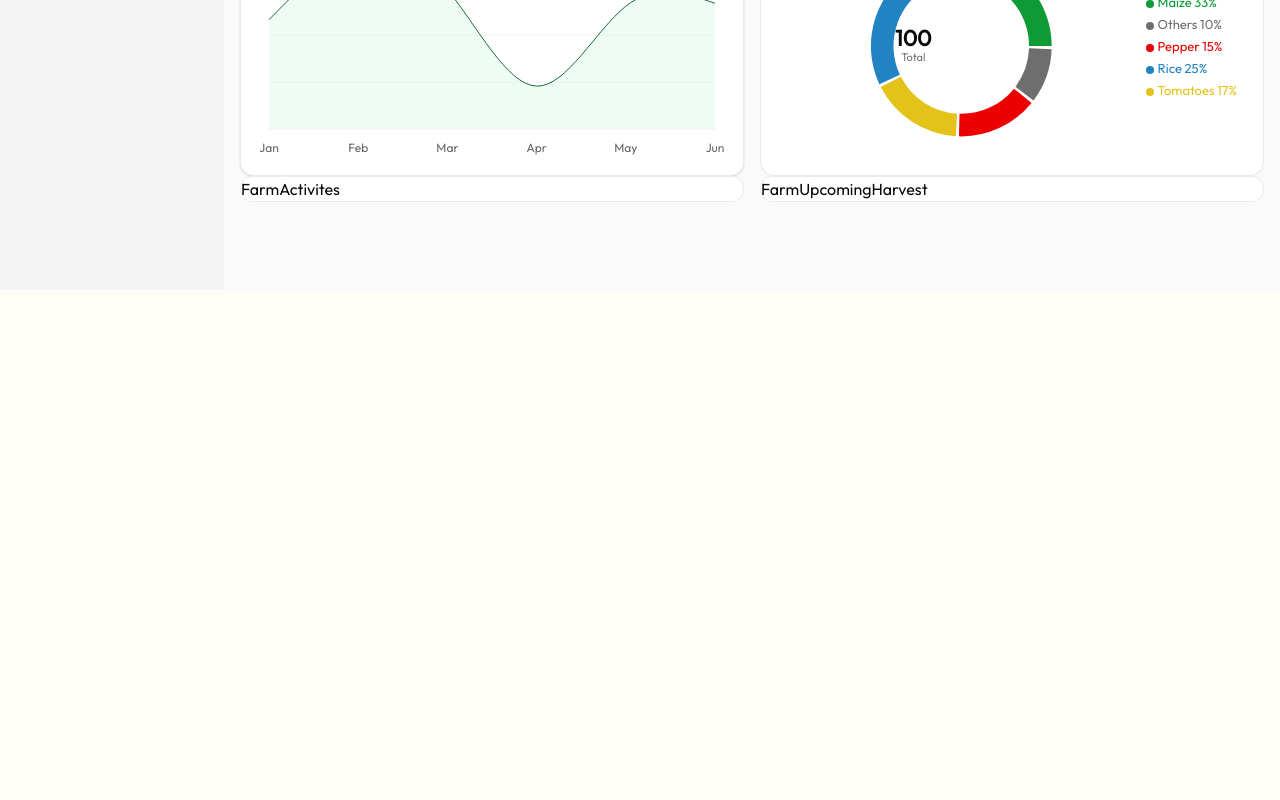
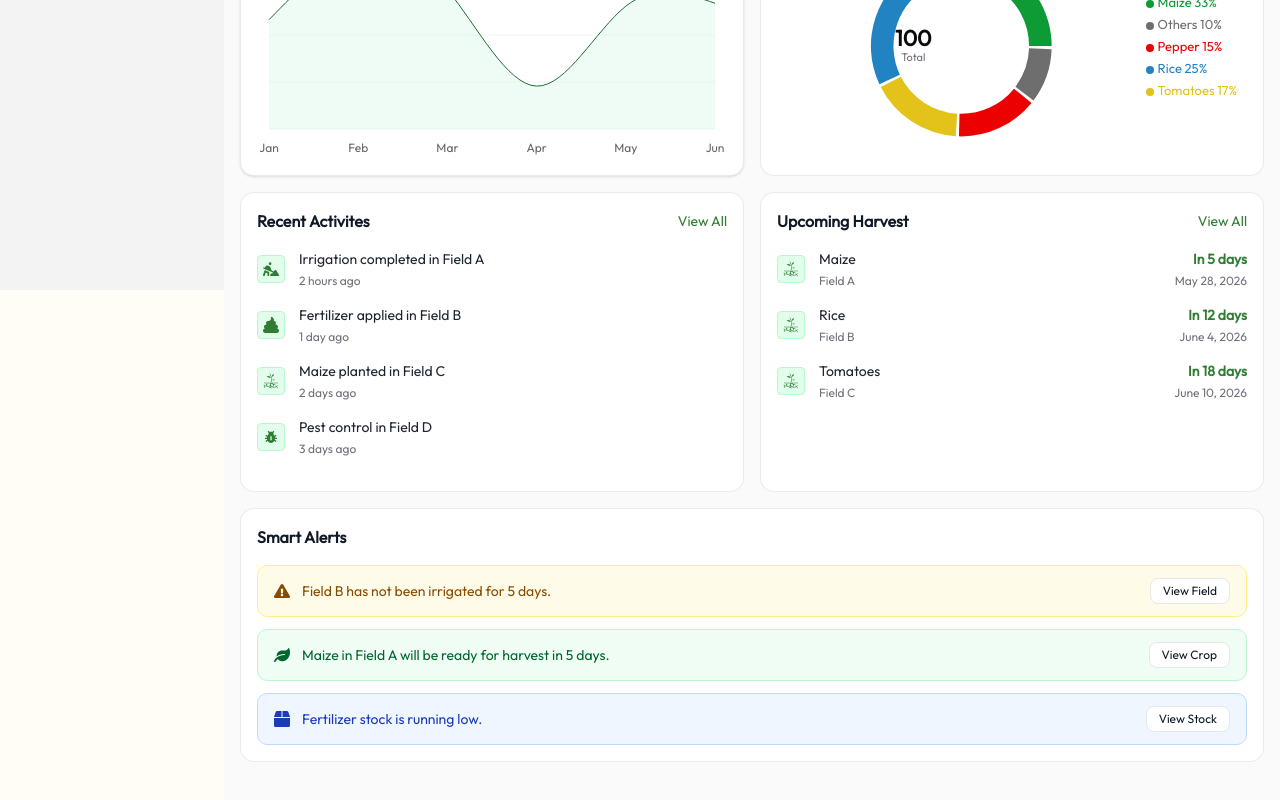
Before and after one commit to Happiesamuel/smart-farm-management, a Next.js app: page /farms/1 in a window 1280 px wide. Shown: the part 510-1310 px from the top of the page. Before the commit the page ends 800 px from the top, so only its background shows below. Built offline with nearby package versions, Linux system fonts and the light colour scheme.

Commit message:
finished farm overview

```diff
--- a/app/(user)/farms/[farmId]/page.tsx
+++ b/app/(user)/farms/[farmId]/page.tsx
@@ -4,22 +4,20 @@ import FarmTab from "@/components/farm/FarmTab";
 import FarmFields from "@/components/farm/fields/FarmFields";
 import FarmOverview from "@/components/farm/overview/FarmOverview";
 import { useSearchParams } from "next/navigation";
-
+import { ReactNode } from "react";
+type Tab = "overview" | "fields";
 export default function Page() {
-  const tabs = [
-    { name: "overview", component: <FarmOverview /> },
-    { name: "fields", component: <FarmFields /> },
-  ];
-
+  const tabs: Record<Tab, ReactNode> = {
+    overview: <FarmOverview />,
+    fields: <FarmFields />,
+  };
   const searchParmas = useSearchParams();
-  const tab = searchParmas.get("tab") || "overview";
-
+  const tab = (searchParmas.get("tab") || "overview") as Tab;
   return (
     <div className="pt-18 px-2 sm:px-4">
       <FarmIdHeader />
       <FarmTab />
-
-      <div>{tabs.find((t) => t.name === tab)?.component}</div>
+      <div>{tabs[tab]}</div>
     </div>
   );
 }
--- a/components/dashboard/DashboardWeather.tsx
+++ b/components/dashboard/DashboardWeather.tsx
@@ -40,13 +40,22 @@ export default function DashboardWeather() {
   }, []);
 
   if (!weather) return <p>Loading...</p>;
+  const today = new Date();
 
+  const day = today.toLocaleDateString("en-US", { weekday: "long" });
+  const date = today.toLocaleDateString("en-GB", {
+    day: "numeric",
+    month: "short",
+    year: "numeric",
+  });
   return (
     <div className="flex-1 space-y-1.5 relative gap-4 flex flex-col min-h-full bg-white p-4 rounded-xl border border-border/80 hover:shadow-sm transition">
       <div className="flex items-center relative justify-between">
         <div className="flex items-center gap-1 bg-primary-green shadow shadow-light-green text-white text-sm w-fit rounded-full px-2.5 py-1">
           <HiOutlineLocationMarker />
-          <p>Chicago</p>
+          <p>
+            {weather.location.name}, {weather.location.country}
+          </p>
         </div>
         <div className="flex transition-all duration-500 items-center bg-primary-green/15 w-fit rounded-md">
           {temps.map((temp) => (
@@ -62,8 +71,8 @@ export default function DashboardWeather() {
       </div>
       <div className="flex items-center relative justify-between">
         <div className="space relative">
-          <h6 className="text-dark font-semibold text-lg">Monday</h6>
-          <p className="text-sm font-normal text-dark">27 Aug, 2024</p>
+          <h6 className="text-dark font-semibold text-lg">{day}</h6>
+          <p className="text-sm font-normal text-dark">{date}</p>
         </div>
         <Image
           alt="icon"
--- a/components/farm/FarmAverage.tsx
+++ b/components/farm/FarmAverage.tsx
@@ -51,9 +51,7 @@ export default function FarmAverage() {
 
             <div className="text-center space-y-2 sm:text-left">
               <p className="text-sm text-gray-500">{item.name}</p>
-              <h3 className="text-xl font-semibold text-gray-900">
-                {item.num}
-              </h3>
+              <h3 className="text-xl font-semibold text-dark">{item.num}</h3>
             </div>
           </div>
         ))}
--- a/components/farm/FarmIdHeader.tsx
+++ b/components/farm/FarmIdHeader.tsx
@@ -22,7 +22,7 @@ export default function FarmIdHeader() {
           Green Valley Farm
         </Link>
       </div>
-      <div className="flex gap-2 sm:flex-row flex-col sm:items-center justify-between">
+      <div className="flex gap-4 sm:flex-row flex-col sm:items-center justify-between">
         <div className="space-y-3.5">
           <h5 className="text-xl text-dark font-semibold">Green Valley Farm</h5>
           <div className="flex items-center gap-2">
@@ -41,10 +41,10 @@ export default function FarmIdHeader() {
           </div>
         </div>
         <div className="flex items-center gap-3">
-          <Button className="bg-transparent  border border-border cursor-pointer text-darm">
+          <Button className="bg-transparent w-[48%] sm:w-fit border border-border cursor-pointer text-darm">
             <p>Edit Farm</p>
           </Button>
-          <Button className="bg-primary-green cursor-pointer text-white">
+          <Button className="bg-primary-green w-[48%] sm:w-fit cursor-pointer text-white">
             <GoPlus />
             <p>Add Farm</p>
           </Button>
--- a/components/farm/FarmTab.tsx
+++ b/components/farm/FarmTab.tsx
@@ -37,6 +37,8 @@ export default function FarmTab() {
     setActive(slug);
   }
   return (
+    <div className="overflow-auto no-scroll w-full">
+      <div className=" min-w-[400px]  overflow-scroll no-scroll  ">
         <Tabs defaultValue={active} className="py-4">
           <TabsList
             variant="line"
@@ -56,5 +58,7 @@ export default function FarmTab() {
             </div>
           </TabsList>
         </Tabs>
+      </div>
+    </div>
   );
 }
--- a/components/farm/overview/FarmActivites.tsx
+++ b/components/farm/overview/FarmActivites.tsx
@@ -6,32 +6,49 @@ export default function FarmActivites() {
   const activies = [
     {
       task: "Irrigation completed in Field A",
-      title: "2 hours ago",
+      time: "2 hours ago",
       id: 1,
       svg: <FaPersonDigging />,
     },
     {
       task: "Fertilizer applied in Field B",
-      title: "1 day ago",
+      time: "1 day ago",
       id: 2,
       svg: <FaPoop />,
     },
     {
       task: "Maize planted in Field C",
-      title: "2 days ago",
+      time: "2 days ago",
       id: 3,
       svg: <GiPlantRoots />,
     },
     {
       task: "Pest control in Field D",
-      title: "3 days ago",
+      time: "3 days ago",
       id: 4,
       svg: <MdPestControl />,
     },
   ];
   return (
-    <div className="w-full  bg-white flex-1 rounded-xl border border-border/80 hover:shadow-sm transition flex flex-col  shrink-0">
-      FarmActivites
+    <div className="w-full p-4 h-[300px]  bg-white flex-1 rounded-xl border border-border/80 hover:shadow-sm transition flex flex-col  shrink-0">
+      <div className="flex pb-4 items-center justify-between">
+        <p className="text-dark text-base font-semibold">Recent Activites</p>
+        <p className="text-sm text-primary-green font-normal">View All</p>
+      </div>
+
+      <div className="space-y-4">
+        {activies.map((act) => (
+          <div key={act.id} className="flex items-center gap-3.5">
+            <div className="flex items-center justify-center size-7 rounded bg-green-100/80 border border-green-200 text-primary-green ">
+              {act.svg}
+            </div>
+            <div className="space-y-1">
+              <p className="text-dark/95 text-sm">{act.task}</p>
+              <p className="text-zinc-500 text-xs">{act.time}</p>
+            </div>
+          </div>
+        ))}
+      </div>
     </div>
   );
 }
--- a/components/farm/overview/FarmOverview.tsx
+++ b/components/farm/overview/FarmOverview.tsx
@@ -4,6 +4,7 @@ import FarmLineChart from "./FarmLineChart";
 import { FarmPieChart } from "./FarmPieChart";
 import FarmActivites from "./FarmActivites";
 import FarmUpcomingHarvest from "./FarmUpcomingHarvest";
+import FarmSmartAlerts from "./FarmSmartAlert";
 
 export default function FarmOverview() {
   return (
@@ -13,10 +14,11 @@ export default function FarmOverview() {
         <FarmLineChart />
         <FarmPieChart />
       </div>
-      <div className="flex items-center justify-between gap-4">
+      <div className="flex md:flex-row flex-col pt-4 items-center justify-between gap-4">
         <FarmActivites />
         <FarmUpcomingHarvest />
       </div>
+      <FarmSmartAlerts />
     </div>
   );
 }
--- a/components/farm/overview/FarmOverviewBoxes.tsx
+++ b/components/farm/overview/FarmOverviewBoxes.tsx
@@ -29,14 +29,14 @@ export default function FarmOvervewBoxes() {
 
   return (
     <div className="py-4">
-      <div className="grid grid-cols-2  sm:grid-cols-2 md:grid-cols-4 lg:grid-cols-5 gap-4">
+      <div className="grid grid-cols-2  sm:grid-cols-3 md:grid-cols-5 lg:gap-4 md:gap-1 gap-4">
         {stats.map((item, i) => (
           <div
             key={i}
             className={`p-5  bg-white  rounded-xl border border-border/80  hover:shadow-sm transition flex  flex-col items-start gap-1`}
           >
             <p className="text-sm text-gray-500">{item.name}</p>
-            <h3 className="text-xl font-semibold text-gray-900">{item.num}</h3>
+            <h3 className="text-xl font-semibold text-dark">{item.num}</h3>
             <p className="text-sm text-gray-500">{item.sub}</p>
           </div>
         ))}
--- /dev/null
+++ b/components/farm/overview/FarmSmartAlert.tsx
@@ -0,0 +1,70 @@
+import { FaExclamationTriangle, FaLeaf, FaBox } from "react-icons/fa";
+import { IconType } from "react-icons";
+type AlertType = "warning" | "success" | "info";
+
+type Alert = {
+  id: number;
+  type: AlertType;
+  message: string;
+  action: string;
+  icon: IconType;
+};
+const alerts: Alert[] = [
+  {
+    id: 1,
+    type: "warning",
+    message: "Field B has not been irrigated for 5 days.",
+    action: "View Field",
+    icon: FaExclamationTriangle,
+  },
+  {
+    id: 2,
+    type: "success",
+    message: "Maize in Field A will be ready for harvest in 5 days.",
+    action: "View Crop",
+    icon: FaLeaf,
+  },
+  {
+    id: 3,
+    type: "info",
+    message: "Fertilizer stock is running low.",
+    action: "View Stock",
+    icon: FaBox,
+  },
+];
+
+const styles: Record<AlertType, string> = {
+  warning: "bg-yellow-50 border border-yellow-200 text-yellow-800",
+  success: "bg-green-50 border border-green-200 text-green-800",
+  info: "bg-blue-50 border border-blue-200 text-blue-800",
+};
+
+export default function FarmSmartAlerts() {
+  return (
+    <div className="w-full p-4 mt-4  bg-white flex-1 rounded-xl border border-border/80 hover:shadow-sm transition flex flex-col  shrink-0">
+      <h2 className="text-base text-dark font-semibold mb-4">Smart Alerts</h2>
+
+      <div className="space-y-3">
+        {alerts.map((alert) => {
+          const Icon = alert.icon;
+
+          return (
+            <div
+              key={alert.id}
+              className={`flex flex-col gap-2 sm:flex-row sm:items-center justify-between px-4 py-3 rounded-lg ${styles[alert.type]}`}
+            >
+              <div className="flex items-center gap-3">
+                <Icon className="text-base" />
+                <span className="text-sm">{alert.message}</span>
+              </div>
+
+              <button className="bg-white text-dark text-xs font-medium cursor-pointer px-3 py-1 rounded-md border">
+                {alert.action}
+              </button>
+            </div>
+          );
+        })}
+      </div>
+    </div>
+  );
+}
--- a/components/farm/overview/FarmUpcomingHarvest.tsx
+++ b/components/farm/overview/FarmUpcomingHarvest.tsx
@@ -1,9 +1,58 @@
-import React from "react";
+import { GiPlantRoots } from "react-icons/gi";
 
 export default function FarmUpcomingHarvest() {
+  const activies = [
+    {
+      name: "Maize",
+      field: "Field A",
+      id: 1,
+      time: "In 5 days",
+      date: "May 28, 2026",
+    },
+    {
+      name: "Rice",
+      field: "Field B",
+      id: 2,
+      time: "In 12 days",
+      date: "June 4, 2026",
+    },
+    {
+      name: "Tomatoes",
+      field: "Field C",
+      id: 3,
+      time: "In 18 days",
+      date: "June 10, 2026",
+    },
+  ];
   return (
-    <div className="w-full  bg-white flex-1 rounded-xl border border-border/80 hover:shadow-sm transition flex flex-col  shrink-0">
-      FarmUpcomingHarvest
+    <div className="w-full p-4 h-[300px] bg-white flex-1 rounded-xl border border-border/80 hover:shadow-sm transition flex flex-col  shrink-0">
+      <div className="flex pb-4 items-center justify-between">
+        <p className="text-dark text-base font-semibold">Upcoming Harvest</p>
+        <p className="text-sm text-primary-green font-normal">View All</p>
+      </div>
+
+      <div className="space-y-4">
+        {activies.map((act) => (
+          <div key={act.id} className="flex items-center justify-between">
+            <div className="flex items-center gap-3.5">
+              <div className="flex items-center justify-center size-7 rounded bg-green-100/80 border border-green-200 text-primary-green ">
+                <GiPlantRoots />
+              </div>
+              <div className="space-y-1">
+                <p className="text-dark/95 text-sm">{act.name}</p>
+                <p className="text-zinc-500 text-xs">{act.field}</p>
+              </div>
+            </div>
+
+            <div className="space-y-1 text-end">
+              <p className="text-primary-green font-semibold text-sm">
+                {act.time}
+              </p>
+              <p className="text-zinc-500 text-xs">{act.date}</p>
+            </div>
+          </div>
+        ))}
+      </div>
     </div>
   );
 }
--- a/components/layout/Sidebar.tsx
+++ b/components/layout/Sidebar.tsx
@@ -12,7 +12,8 @@ import { usePathname } from "next/navigation";
 export default function Sidebar() {
   const pathname = usePathname();
 
-  const slug = pathname.slice(1);
+  const [fir, sec] = pathname.split("/");
+  const slug = [fir, sec].join("/");
   const links = [
     {
       name: "Dashboard",
@@ -116,7 +117,7 @@ export default function Sidebar() {
           <Link
             key={link.slug}
             href={link.route}
-            className={`flex group  items-center cursor-pointer text-dark/90 font-medium py-2 px-4 gap-2 ${slug === link.slug && "  bg-white text-primary-green"} hover:text-primary-green text-sm rounded-md  mx-3`}
+            className={`flex group  items-center cursor-pointer text-dark/90 font-medium py-2 px-4 gap-2 ${slug === link.route && "  bg-white text-primary-green"} hover:text-primary-green text-sm rounded-md  mx-3`}
           >
             <div>{link.svg}</div> <p className=""> {link.name}</p>
           </Link>
```
Also changed, not shown: components/layout/Header.tsx (+6 -2 lines). Lines whose indentation alone changed are shown as unchanged.
